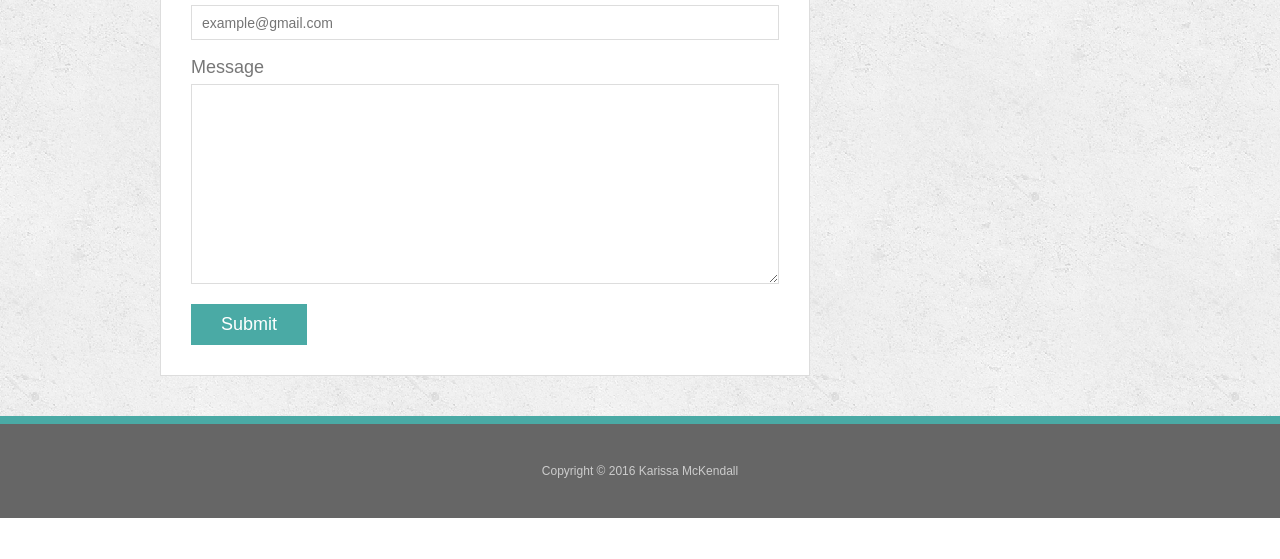
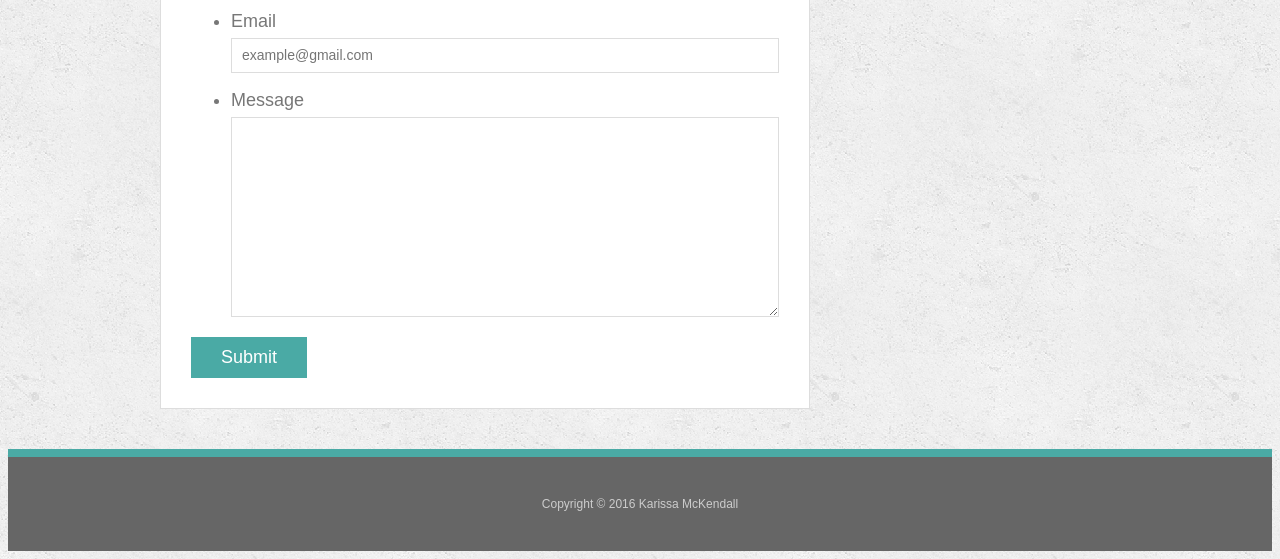
Before and after one commit to Salena0921/React-Powered-Portfolio, a plain HTML site: page contact.html in a window 1280 px wide. Shown: the part 361-920 px from the top of the page. Before the commit the page ends 879 px from the top, so only its background shows below. Drawn offline with Linux system fonts and the light colour scheme.

Commit message:
deactivated reset.css link in all three html files

```diff
--- a/contact.html
+++ b/contact.html
@@ -4,7 +4,7 @@
 <head>
   <meta charset="UTF-8">
   <title>Contact | Karissa McKendall</title>
-  <link rel="stylesheet" type="text/css" href="assets/css/reset.css">
+  <!-- <link rel="stylesheet" type="text/css" href="assets/css/reset.css"> -->
   <link rel="stylesheet" type="text/css" href="assets/css/style.css">
   <meta name="viewport" content="width=device-width, intial scale=1">
 </head>
```
Also changed, not shown: index.html (+1 -1 lines), portfolio.html (+1 -1 lines).
